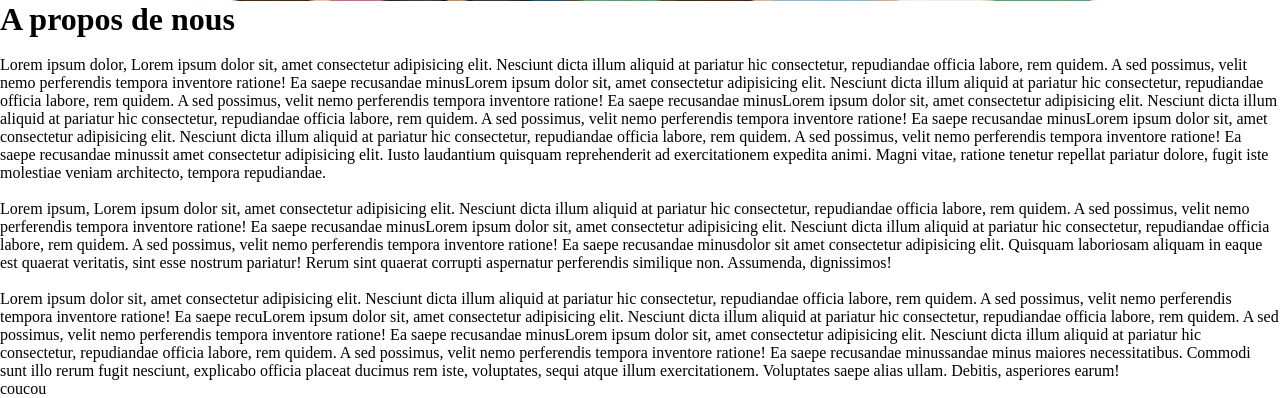
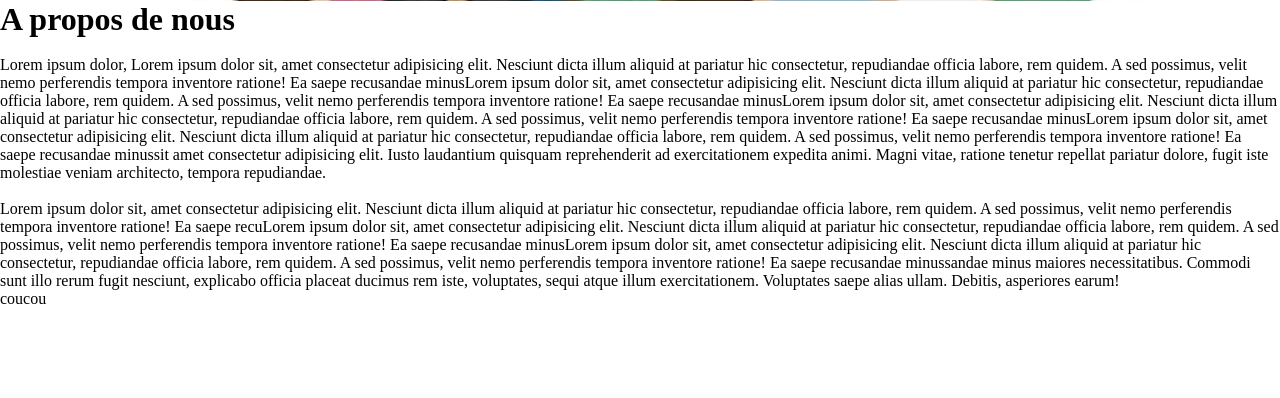
Before and after one commit to mai-cao/Mon_projet_sans_footer, a Symfony app: template templates/front/a_propos_de_nous.html.twig in a window 1280 px wide. Shown: the part 706-1104 px from the top of the page. After the commit the page ends 1010 px from the top, so only its background shows below. Run offline with Twig, Linux system fonts and the light colour scheme; the template is opened without the code that fills it, so the values that code supplies are empty; some libraries are stand-ins or nearby versions.

Commit message:
p supp ds ns

```diff
--- a/templates/front/a_propos_de_nous.html.twig
+++ b/templates/front/a_propos_de_nous.html.twig
@@ -12,10 +12,7 @@ Ea saepe recusandae minusLorem ipsum dolor sit, amet consectetur adipisicing eli
 Ea saepe recusandae minusLorem ipsum dolor sit, amet consectetur adipisicing elit. Nesciunt dicta illum aliquid at pariatur hic consectetur, repudiandae officia labore, rem quidem. A sed possimus, velit nemo perferendis tempora inventore ratione!
 Ea saepe recusandae minussit amet consectetur adipisicing elit. Iusto laudantium quisquam reprehenderit ad exercitationem expedita animi. Magni vitae, ratione tenetur repellat pariatur dolore, fugit iste molestiae veniam architecto, tempora repudiandae.</p>
 <br>
-<p>Lorem ipsum, Lorem ipsum dolor sit, amet consectetur adipisicing elit. Nesciunt dicta illum aliquid at pariatur hic consectetur, repudiandae officia labore, rem quidem. A sed possimus, velit nemo perferendis tempora inventore ratione!
-Ea saepe recusandae minusLorem ipsum dolor sit, amet consectetur adipisicing elit. Nesciunt dicta illum aliquid at pariatur hic consectetur, repudiandae officia labore, rem quidem. A sed possimus, velit nemo perferendis tempora inventore ratione!
-Ea saepe recusandae minusdolor sit amet consectetur adipisicing elit. Quisquam laboriosam aliquam in eaque est quaerat veritatis, sint esse nostrum pariatur! Rerum sint quaerat corrupti aspernatur perferendis similique non. Assumenda, dignissimos!</p>
-<br>
+
 <p>Lorem ipsum dolor sit, amet consectetur adipisicing elit. Nesciunt dicta illum aliquid at pariatur hic consectetur, repudiandae officia labore, rem quidem. A sed possimus, velit nemo perferendis tempora inventore ratione!
 Ea saepe recuLorem ipsum dolor sit, amet consectetur adipisicing elit. Nesciunt dicta illum aliquid at pariatur hic consectetur, repudiandae officia labore, rem quidem. A sed possimus, velit nemo perferendis tempora inventore ratione!
 Ea saepe recusandae minusLorem ipsum dolor sit, amet consectetur adipisicing elit. Nesciunt dicta illum aliquid at pariatur hic consectetur, repudiandae officia labore, rem quidem. A sed possimus, velit nemo perferendis tempora inventore ratione!
```
